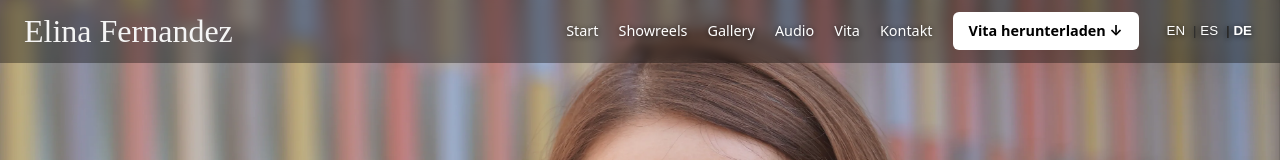
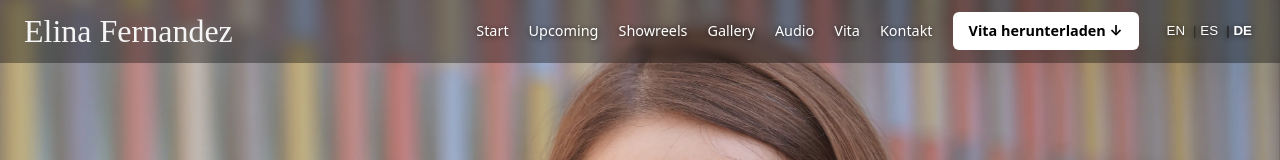
Before and after one commit to PedroJRGarcia/actressWebsite, a React (Vite) app: page / in a window 1280 px wide. Shown: the top 160 px of the page. Built offline with nearby package versions, Linux system fonts and the light colour scheme; a web font is replaced by a local one.

Commit message:
changes and adding menu

```diff
--- a/src/App.tsx
+++ b/src/App.tsx
@@ -5,7 +5,7 @@ import { Gallery } from './components/Gallery'
 import { Home } from './components/Home'
 import { Showreels } from './components/Showreels'
 import { Voicereels } from './components/Voicereels'
-import { profile } from './data/profile'
+import { profile, upcoming } from './data/profile'
 import { defaultLang, languages, translations, type Lang } from './i18n'
 
 // Turns the web addresses inside a text into links
@@ -20,7 +20,16 @@ const withLinks = (text: string) =>
     ),
   )
 
-const sections = ['home', 'showreels', 'gallery', 'voicereels', 'credits', 'contact'] as const
+// "Events" only shows in the menu while there are upcoming dates
+const sections = [
+  'home',
+  ...(upcoming.length > 0 ? ['events' as const] : []),
+  'showreels',
+  'gallery',
+  'voicereels',
+  'credits',
+  'contact',
+] as const
 
 export const App: React.FC = () => {
   const [lang, setLang] = React.useState<Lang>(defaultLang)
--- a/src/components/Events.tsx
+++ b/src/components/Events.tsx
@@ -1,15 +1,11 @@
 import React from 'react'
-import { profile } from '../data/profile'
+import { upcoming } from '../data/profile'
 import type { SectionProps } from '../i18n'
-
-// Only events from today on, soonest first
-const today = new Date().toISOString().slice(0, 10)
-const upcoming = profile.events.filter(event => event.date >= today).sort((a, b) => a.date.localeCompare(b.date))
 
 export const Events: React.FC<SectionProps> = ({ t }) => {
   if (upcoming.length === 0) return null
   return (
-    <section className='events'>
+    <section id='events' className='events'>
       <h2>{t.events.title}</h2>
       <ul>
         {upcoming.map(event => {
--- a/src/data/profile.ts
+++ b/src/data/profile.ts
@@ -147,3 +147,7 @@ export const profile = {
     ],
   },
 }
+
+// Only events from today on, soonest first (used by the Events section and the menu)
+const today = new Date().toISOString().slice(0, 10)
+export const upcoming = profile.events.filter(event => event.date >= today).sort((a, b) => a.date.localeCompare(b.date))
--- a/src/i18n/de.json
+++ b/src/i18n/de.json
@@ -2,6 +2,7 @@
   "locale": "de-DE",
   "nav": {
     "home": "Start",
+    "events": "Upcoming",
     "showreels": "Showreels",
     "gallery": "Gallery",
     "voicereels": "Audio",
--- a/src/i18n/en.json
+++ b/src/i18n/en.json
@@ -2,6 +2,7 @@
   "locale": "en-GB",
   "nav": {
     "home": "Home",
+    "events": "Upcoming",
     "showreels": "Showreels",
     "gallery": "Gallery",
     "voicereels": "Audio",
--- a/src/i18n/es.json
+++ b/src/i18n/es.json
@@ -2,6 +2,7 @@
   "locale": "es-ES",
   "nav": {
     "home": "Inicio",
+    "events": "Agenda",
     "showreels": "Showreels",
     "gallery": "Galería",
     "voicereels": "Audio",
--- a/src/index.css
+++ b/src/index.css
@@ -148,10 +148,12 @@ h2 {
   white-space: nowrap;
   color: var(--muted);
   text-decoration: none;
+  transition: color 0.2s;
 }
 
-.nav a:not(.button):hover {
-  color: var(--text);
+/* Turquoise on hover, also over the start photo */
+.header .nav a:not(.button):hover {
+  color: var(--accent);
 }
 
 .lang {
@@ -166,6 +168,12 @@ h2 {
   background: none;
   color: var(--muted);
   cursor: pointer;
+  transition: color 0.2s;
+}
+
+/* Same turquoise as the menu links on hover */
+.header .lang button:hover {
+  color: var(--accent);
 }
 
 .lang button + button::before {
```
